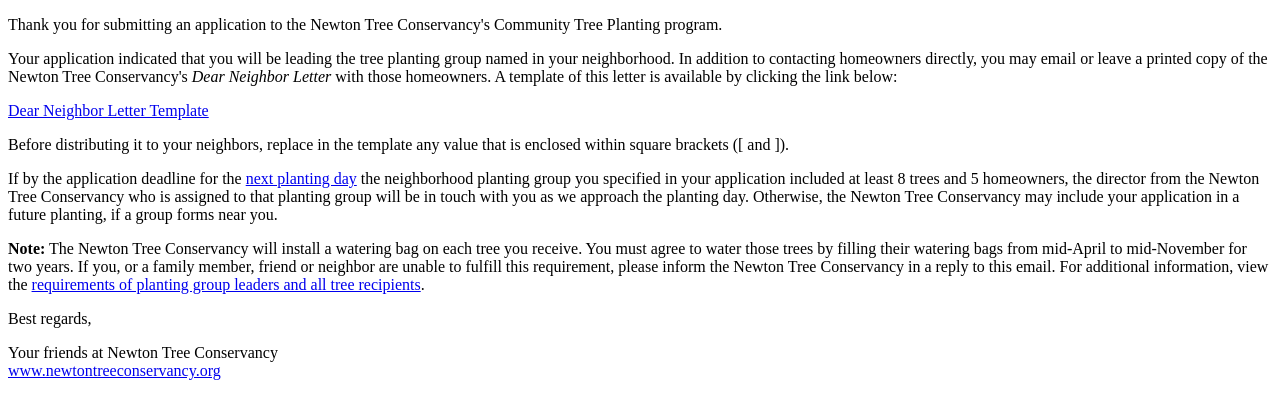
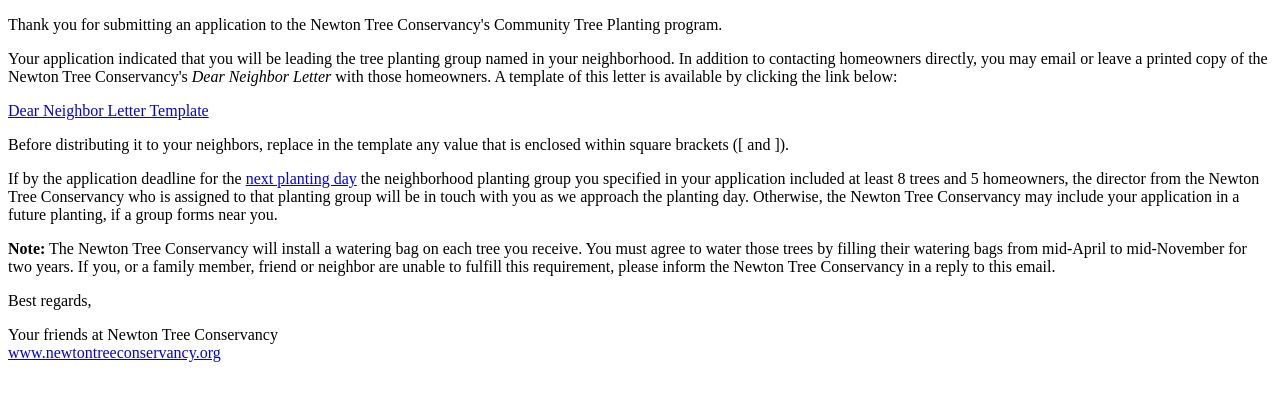
Before and after one commit to d3herrick/d3herrick.github.io, a plain HTML site: page apps_script/application_acknowledgement_body_template.html in a window 1280 px wide. Drawn offline with Linux system fonts and the light colour scheme.

Commit message:
removed reference to requirements link in main planting webpage

```diff
--- a/apps_script/application_acknowledgement_body_template.html
+++ b/apps_script/application_acknowledgement_body_template.html
@@ -19,7 +19,7 @@ Before distributing it to your neighbors, replace in the template any value that
 If by the application deadline for the <a href="https://www.newtontreeconservancy.org/plantings/#upcoming">next planting day</a> the neighborhood planting group you specified in your application included at least 8 trees and 5 homeowners, the director from the Newton Tree Conservancy who is assigned to that planting group will be in touch with you as we approach the planting day. Otherwise, the Newton Tree Conservancy may include your application in a future planting, if a group forms near you.
 </p>
 <p>
-<strong>Note:</strong> The Newton Tree Conservancy will install a watering bag on each tree you receive. You must agree to water those trees by filling their watering bags from mid-April to mid-November for two years. If you, or a family member, friend or neighbor are unable to fulfill this requirement, please inform the Newton Tree Conservancy in a reply to this email. For additional information, view the <a href="https://www.newtontreeconservancy.org/plantings#requirements">requirements of planting group leaders and all tree recipients</a>.
+<strong>Note:</strong> The Newton Tree Conservancy will install a watering bag on each tree you receive. You must agree to water those trees by filling their watering bags from mid-April to mid-November for two years. If you, or a family member, friend or neighbor are unable to fulfill this requirement, please inform the Newton Tree Conservancy in a reply to this email.
 </p>
 <p>
 Best regards,
```
